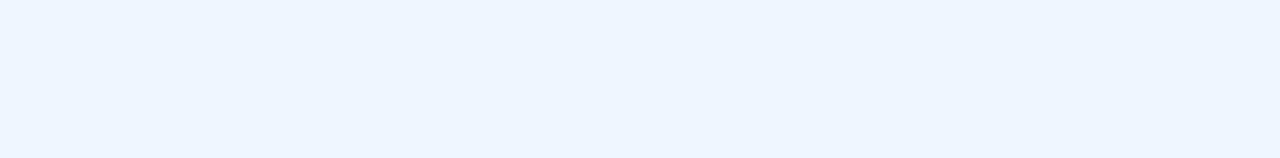
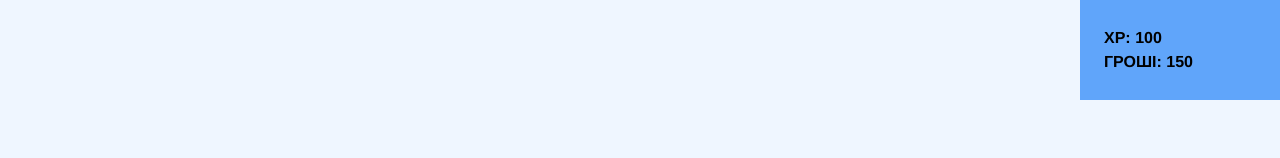
Before and after one commit to X0lotl/game, a Next.js app: page /in-progress in a window 1280 px wide. Shown: the top 158 px of the page. Built offline with nearby package versions, Linux system fonts and the light colour scheme.

Commit message:
Resolve rebase conflicts

```diff
--- a/src/app/in-progress/page.tsx
+++ b/src/app/in-progress/page.tsx
@@ -6,12 +6,15 @@ import { Step } from '@/types/config.typedefs';
 import { FC, useCallback, useEffect, useState } from 'react';
 import Button from '@/frontend/ui/Button/Button';
 import { ROUTES } from '@/constants/routes';
-import { redirect } from 'next/dist/server/api-utils';
-// import { redirect } from 'next/dist/client/components/redirect';
+import { useGameContext } from '@/frontend/context/GameContext';
+import ProgressBar from '@/frontend/components/ProgressBar/ProgressBar';
 
 const InProgressPage: FC = () => {
   const steps = rawSteps as Step[];
 
+  const { changeXp, changeMoney } = useGameContext();
+
+  const [isProgressVisible, setIsProgressVisible] = useState(true);
   const [currentStep, setCurrentStep] = useState(steps[0]);
   const [isLooping, setIsLooping] = useState(false);
 
@@ -28,7 +31,6 @@ const InProgressPage: FC = () => {
   }, [currentStep]);
 
   const handleEitherStep = useCallback((stepId: number) => {
-    console.log('stepId', stepId)
     const eitherStep = steps.find((step) => (
       step.id === stepId
     ));
@@ -36,12 +38,24 @@ const InProgressPage: FC = () => {
     setCurrentStep(eitherStep!);
   }, [steps]);
 
-  const handleEnded = useCallback(() => {
+  const resolveFatality = useCallback(() => {
     if (currentStep.fatal) {
-      location.replace(ROUTES.fail)
-      return
+      setIsProgressVisible(false);
+      location.replace(ROUTES.fail);
+    }
+  }, [currentStep.fatal]);
+
+  const resolveXpAndMoney = useCallback(() => {
+    if (currentStep.xp) {
+      changeXp(currentStep.xp);
     }
 
+    if (currentStep.money) {
+      changeMoney(currentStep.money);
+    }
+  }, [changeMoney, changeXp, currentStep.money, currentStep.xp]);
+
+  const resolveNextStep = useCallback(() => {
     const { nextStepId } = currentStep;
 
     if (!nextStepId) {
@@ -54,6 +68,12 @@ const InProgressPage: FC = () => {
 
     setCurrentStep(nextStep!);
   }, [currentStep, steps]);
+
+  const handleEnded = useCallback(() => {
+    resolveFatality();
+    resolveXpAndMoney();
+    resolveNextStep();
+  }, [resolveFatality, resolveXpAndMoney, resolveNextStep]);
 
   const renderControl = useCallback((stepId: number) => {
     const step = steps.find((step) => (
@@ -70,6 +90,12 @@ const InProgressPage: FC = () => {
 
   return (
     <div>
+      {isProgressVisible && (
+        <div className="absolute top-0 right-0">
+          <ProgressBar/>
+        </div>
+      )}
+
       <Player
         src={currentStep.src}
         onEnded={handleEnded}
@@ -77,7 +103,7 @@ const InProgressPage: FC = () => {
       />
 
       {currentStep.leftStepId && currentStep.rightStepId && (
-        <div className='grid grid-cols-2 gap-x-4 mt-4'>
+        <div className="grid grid-cols-2 gap-x-4 mt-4">
           {renderControl(currentStep.leftStepId)}
           {renderControl(currentStep.rightStepId)}
         </div>
--- /dev/null
+++ b/src/constants/state.ts
@@ -0,0 +1,3 @@
+export const INITIAL_XP_VALUE = 100;
+
+export const INITIAL_MONEY_VALUE = 150;
--- /dev/null
+++ b/src/frontend/components/ProgressBar/ProgressBar.tsx
@@ -0,0 +1,17 @@
+import { FC } from 'react';
+import { useGameContext } from '@/frontend/context/GameContext';
+
+
+const ProgressBar: FC = () => {
+  const { xp, money } = useGameContext();
+
+  return (
+    <div className="flex justify-center flex-col bg-blue-400 w-[200px] h-[100px] px-6">
+      <p className='uppercase font-bold'>XP: {xp}</p>
+
+      <p className='uppercase font-bold'>Гроші: {money}</p>
+    </div>
+  );
+};
+
+export default ProgressBar;
--- a/src/frontend/context/GameContext.tsx
+++ b/src/frontend/context/GameContext.tsx
@@ -8,10 +8,8 @@ interface Context {
   xp: number;
   money: number;
   status: GameStatus;
-  increaseXp: (_: number) => void;
-  decreaseXp: (_: number) => void;
-  increaseMoney: (_: number) => void;
-  decreaseMoney: (_: number) => void;
+  changeXp: (_: number) => void;
+  changeMoney: (_: number) => void;
   setStatus: Dispatch<SetStateAction<GameStatus>>;
 }
 
@@ -23,11 +21,9 @@ const GameContext = createContext<Context>({
   xp: 0,
   money: 0,
   status: GameStatus.Start,
-  increaseXp: emptyFunction,
-  decreaseXp: emptyFunction,
-  increaseMoney: emptyFunction,
-  decreaseMoney: emptyFunction,
   setStatus: emptyFunction,
+  changeXp: emptyFunction,
+  changeMoney: emptyFunction,
 });
 
 const GameContextProvider: FC<Props> = (props) => {
--- a/src/frontend/provider/GameProvider.tsx
+++ b/src/frontend/provider/GameProvider.tsx
@@ -1,34 +1,33 @@
-import { FC, PropsWithChildren, useReducer, useState } from 'react';
+import { FC, PropsWithChildren, useCallback, useReducer, useState } from 'react';
 import { GameContextProvider } from '@/frontend/context/GameContext';
-import { gameReducer } from '@/frontend/store/game/game.reducer';
-import { useMakeDispatcher } from '@/frontend/store/game/game.hooks/useMakeDispatcher';
-import { ActionType } from '@/frontend/store/game/game.typedefs';
 import { GameStatus } from '@/frontend/types/game.typedefs';
-import { GAME_INITIAL_STATE } from '@/frontend/store/game/game.constants';
+import { INITIAL_MONEY_VALUE, INITIAL_XP_VALUE } from '@/constants/state';
 
 export const GameProvider: FC<PropsWithChildren> = (props) => {
   const { children } = props;
 
+  const [xp, setXp] = useState(INITIAL_XP_VALUE);
+  const [money, setMoney] = useState(INITIAL_MONEY_VALUE);
   const [status, setStatus] = useState(GameStatus.Start);
-  const [{ xp, money }, dispatch] = useReducer(gameReducer, GAME_INITIAL_STATE);
 
-  const increaseXp = useMakeDispatcher(dispatch, ActionType.Increase, 'xp');
-  const decreaseXp = useMakeDispatcher(dispatch, ActionType.Decrease, 'xp');
-  const increaseMoney = useMakeDispatcher(dispatch, ActionType.Increase, 'money');
-  const decreaseMoney = useMakeDispatcher(dispatch, ActionType.Decrease, 'money');
+  const changeXp = useCallback((incomingXp: number) => {
+    setXp((currentXp) => currentXp + incomingXp);
+  }, []);
+
+  const changeMoney = useCallback((incomingMoney: number) => {
+    setMoney((currentMoney) => currentMoney + incomingMoney);
+  }, []);
 
   return (
     <GameContextProvider
       xp={xp}
       money={money}
       status={status}
-      increaseXp={increaseXp}
-      decreaseXp={decreaseXp}
-      increaseMoney={increaseMoney}
-      decreaseMoney={decreaseMoney}
+      changeXp={changeXp}
+      changeMoney={changeMoney}
       setStatus={setStatus}
     >
       {children}
     </GameContextProvider>
-  )
-}
+  );
+};
--- a/src/frontend/store/game/game.constants.ts
+++ /dev/null
@@ -1,10 +0,0 @@
-import { State } from '@/frontend/store/game/game.typedefs';
-
-export const MAX_XP_VALUE = 100;
-
-export const INITIAL_MONEY_VALUE = 150;
-
-export const GAME_INITIAL_STATE: State = {
-  xp: MAX_XP_VALUE,
-  money: INITIAL_MONEY_VALUE,
-}
--- a/src/frontend/store/game/game.hooks/useMakeDispatcher.ts
+++ /dev/null
@@ -1,17 +0,0 @@
-import { Dispatch, useCallback } from 'react';
-import { Action, ActionType, State } from '@/frontend/store/game/game.typedefs';
-
-export const useMakeDispatcher = (
-  dispatch: Dispatch<Action>,
-  type: ActionType,
-  key: keyof State,
-) => {
-  return useCallback((amount: number) => {
-    dispatch({
-      type,
-      key,
-      amount
-    });
-  // eslint-disable-next-line react-hooks/exhaustive-deps
-  }, []);
-};
--- a/src/frontend/store/game/game.reducer.ts
+++ /dev/null
@@ -1,22 +0,0 @@
-import { ActionType, Reducer } from '@/frontend/store/game/game.typedefs';
-
-export const gameReducer: Reducer = (state, action) => {
-  const {type, key, amount} = action;
-
-  switch (type) {
-    case ActionType.Increase: {
-      return {
-        ...state,
-        [key]: state[key] + amount,
-      };
-    }
-    case ActionType.Decrease: {
-      return {
-        ...state,
-        [key]: state[key] - amount,
-      };
-    }
-    default:
-      throw new Error(`Unknown action type provided — ${type}`);
-  }
-}
--- a/src/frontend/store/game/game.typedefs.ts
+++ /dev/null
@@ -1,26 +0,0 @@
-export interface State {
-  xp: number;
-  money: number;
-}
-
-export enum ActionType {
-  Increase = 1,
-  Decrease,
-}
-
-interface BaseAction {
-  key: keyof State;
-  amount: number;
-}
-
-interface IncreaseAction extends BaseAction {
-  type: ActionType.Increase,
-}
-
-interface DecreaseAction extends BaseAction {
-  type: ActionType.Decrease;
-}
-
-export type Action = IncreaseAction | DecreaseAction;
-
-export type Reducer = (state: State, action: Action) => State;
```
Also changed, not shown: 1 other file (tests, documents, lock files or other folders).
